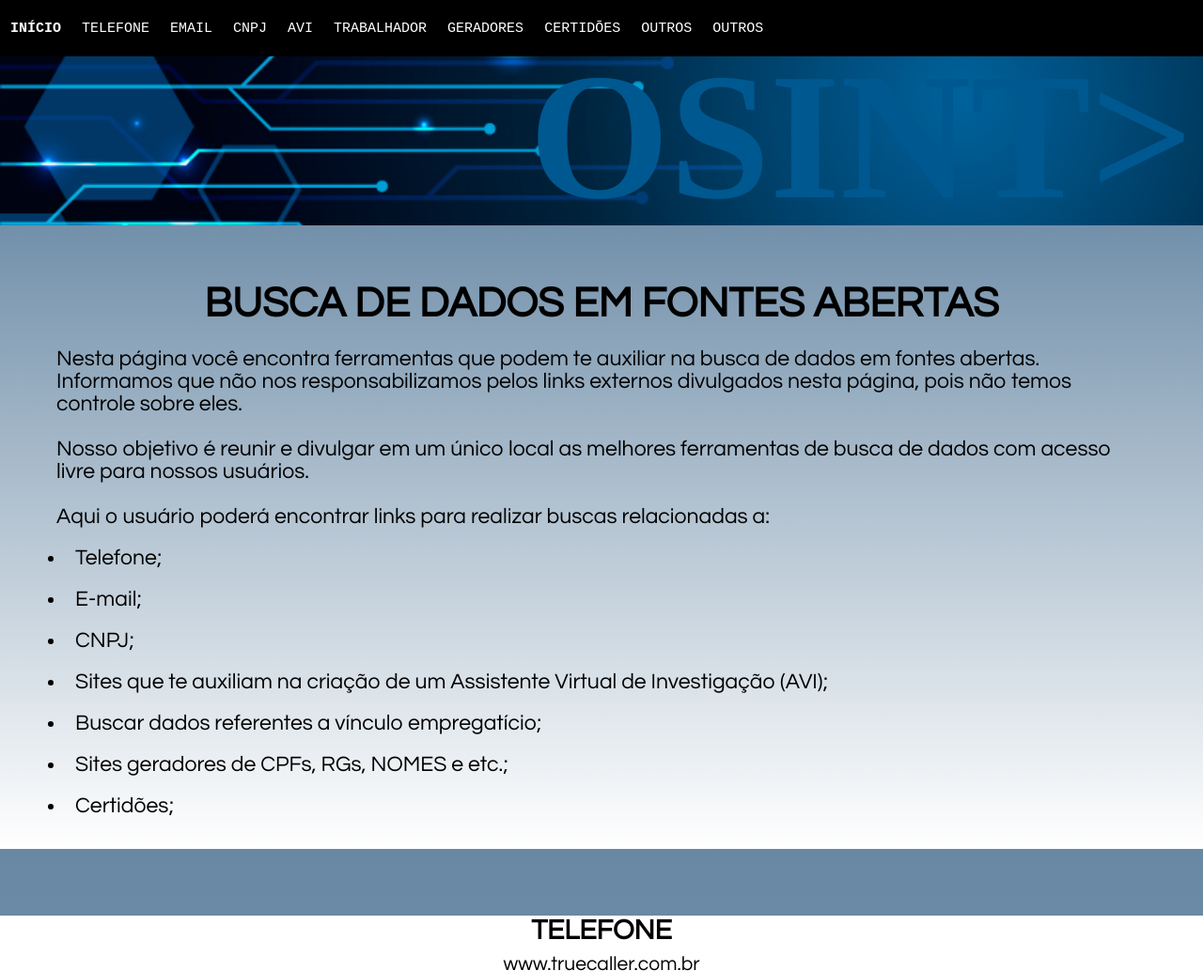
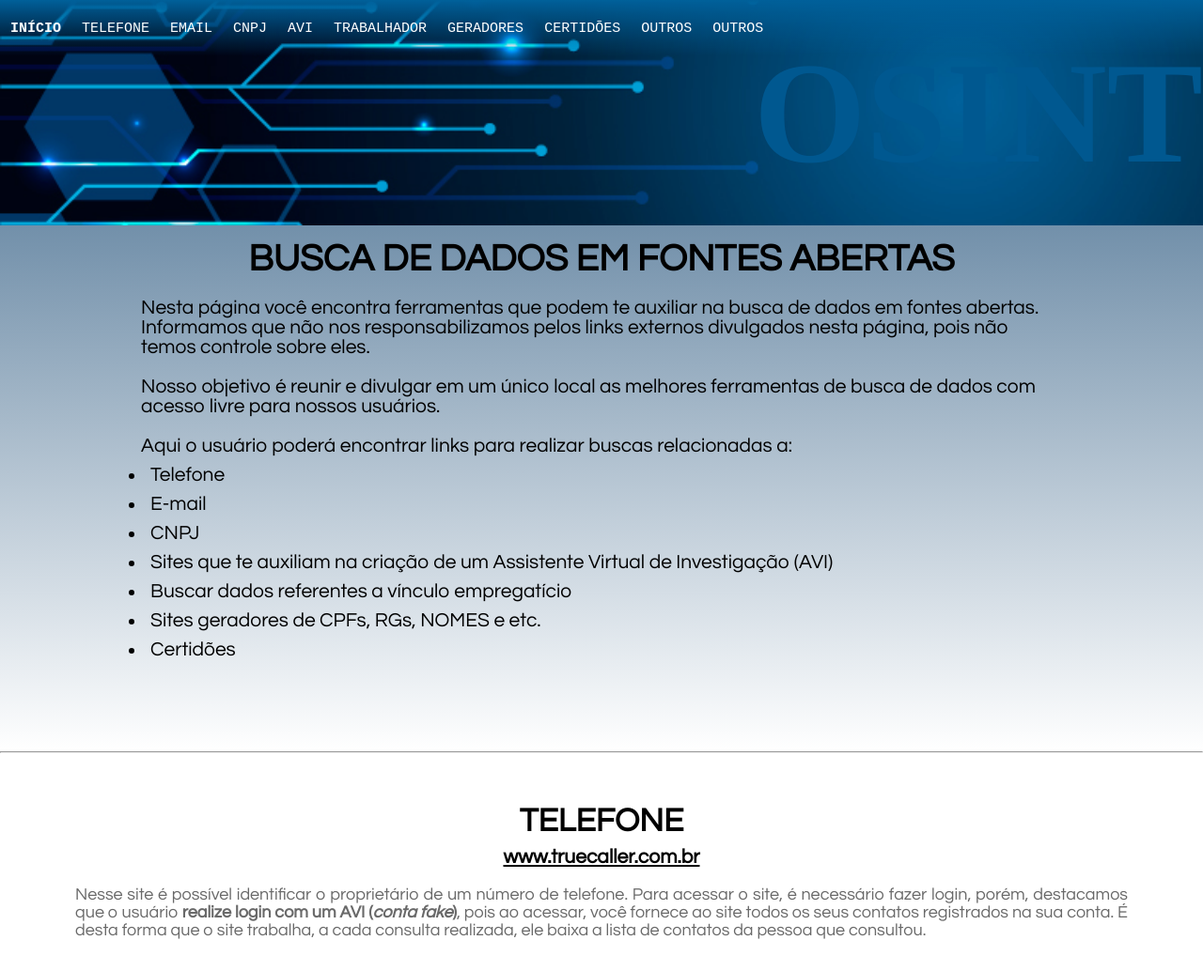
Before and after one commit to FelipeBorgesCWB/OSINT-2, a plain HTML site: page index.html in a window 1280 px wide. Shown: the top 1034 px of the page at 94% size. Drawn offline with Linux system fonts and the light colour scheme.

Commit message:
alteração na NAV

```diff
--- a/estilo.css
+++ b/estilo.css
@@ -5,32 +5,22 @@
 
 body{
 	font-family:"century gothic";
-	font-size: 10px;
 	background-image: linear-gradient( 0deg, #ffffff 0%, #013766 140%);
 }
 
 header{
-	/*background: black;
-	background-image: url(imagens/fundo2.jpg);*/
 	background-image: url(imagens/tec.jpg);
 	background-position: center;
 	background-size: 100%;
 	background-repeat: no-repeat;
 	height: 30vh;
 	display: flex;
-	flex-direction: row;
-	justify-content: right;
+	justify-content: flex-end;
 	align-items: center;
-	color: white;
 }
 
 #osint{
-	/*font-size: 200px;
-	font-family: "century gothic", "helvetica",arial;
-	/*text-shadow: 0 0 0.3em #F87, 0 0 0.2em #F87;*/
-  	font-size: 15vw;
-	margin-right: 10px;
-	margin-top: 50px;
+  	font-size: 12vw;
   	font-family: Times, serif;
   	animation: cor 40s infinite;
 }
@@ -62,84 +52,55 @@ header{
 .titulo{
 	display: flex;
 	flex-direction: column;
+	margin-top: 15px;
 	text-align: center;
-	font-size: 45px;
+	font-size: 40px;
 	color: rgb(0, 0, 0);
 }
 
 .primeiraPagina {
-	height: 68vh;
+	height: 70vh;
 	display: flex;
 	flex-direction: column;
-	font-size: 23px;
-	padding: 60px;
+	font-size: 21px;
+	padding: 0px 150px 0px 150px;
 	background-image:linear-gradient( 0deg, #ffffff 0%, #013766 180%);
 }
 
 ul, li{
-	padding: 10px;
-}
-
-footer{
-	display: flex;
-	flex-direction: row;
-	align-items: center;
-	justify-content: center;
-	height: 100px;
-	margin-top: 100px;
-	font-size: 2em;
-	background: black;
-	color: white;
-	text-align: center;
-	font-family: 'Courier New', Courier, monospace;
+	padding: 5px;
 }
 
 .nav{
 	display: flex;
-	justify-content: left;
 	font-family: 'Courier New', Courier, monospace;
 	width: 100%;
 	height: 60px;
 	position: fixed;
-	font-size: 10px;
-	background-color: rgba(0, 0, 0);
+	background-image: linear-gradient(to bottom, #00609a, transparent);
 }
 
 .links{
-	display: flex;
 	font-size: 15px;
 	padding: 5px;
+	display: flex;
 	align-items: center;
-	background-color: transparent;
 	border: 1px solid rgba(0, 0, 0, 0);
 }
 
 a{
 	text-decoration: none;
 	color: white;
-	font-weight: 400;
 	padding: 5px;
 }
 
 .links a:hover {
-	/*text-decoration: underline;
-  	text-decoration-thickness: 2px;*/
+  	/*text-decoration-thickness: 2px;*/
   	text-decoration: underline;
 }
 
 .links:active{
 	border: 1px solid white;
-}
-
-.linkExternos a{
-	text-decoration: none;
-	color: black;
-	text-decoration: underline;
-}
-
-.linkExternos a:hover{
-	font-size: 30px;
-	transition: 0.4s;
 }
 
 .conteudo{
@@ -153,6 +114,17 @@ a{
 	padding: 0px;
 	font-family: "century gothic";
 	padding: 10px 0 30px 0;
+}
+
+.linkExternos a{
+	text-decoration: none;
+	color: black;
+	text-decoration: underline;
+}
+
+.linkExternos a:hover{
+	font-size: 30px;
+	transition: 0.4s;
 }
 
 .textoTitulo{
@@ -177,19 +149,26 @@ html{
 }
 
 .h3{
-	margin-top: 20px;
+	height: 90px;
+	display: flex;
+	flex-direction: column;
 	text-align: center;
-	font-size: 30px;
-	background-color: rgb(255, 255, 255);
-	/*border-top: 2px solid rgb(162, 240, 253);*/
+	justify-content: end;
+	font-size: 35px;
+	background-color: white;
 }
 
-.hX{
-	margin-top: 20px;
+footer{
+	display: flex;
+	align-items: center;
+	justify-content: center;
+	height: 100px;
+	margin-top: 200px;
+	font-size: 15px;
+	background: black;
+	color: white;
 	text-align: center;
-	font-size: 30px;
-	background-color: transparent;
-	color: transparent;
+	font-family: 'Courier New', Courier, monospace;
 }
 
 @keyframes animate{
--- a/index.html
+++ b/index.html
@@ -24,7 +24,7 @@
 
 		<header>
 
-			<h1 id="osint">OSINT></h1>
+			<h1 id="osint">OSINT</h1>
 
 		</header>
 
@@ -33,24 +33,28 @@
 			<div class="primeiraPagina">
 				<h2 class="titulo">BUSCA DE DADOS EM FONTES ABERTAS</h1><br>
 				<p class="textoTitulo">
-					Nesta página você encontra ferramentas que podem te auxiliar na busca de dados em fontes abertas. Informamos que não nos responsabilizamos pelos links externos divulgados nesta página, pois não temos controle sobre eles. <br><br>Nosso objetivo é reunir e divulgar em um único local as melhores ferramentas de busca de dados com acesso livre para nossos usuários.<br><br>
+					Nesta página você encontra ferramentas que podem te auxiliar na busca de dados em fontes abertas.
+					Informamos que não nos responsabilizamos pelos links externos divulgados nesta página, pois não
+					temos controle sobre eles. <br><br>
+
+					Nosso objetivo é reunir e divulgar em um único local as melhores ferramentas de busca de dados
+					com acesso livre para nossos usuários.<br><br>
+
 					Aqui o usuário poderá encontrar links para realizar buscas relacionadas a:
 				</p>
-					<ul class="lista">
-						<li>Telefone;</li>
-						<li>E-mail;</li>
-						<li>CNPJ;</li>
-						<li>Sites que te auxiliam na criação de um Assistente Virtual de Investigação (AVI);</li>
-						<li>Buscar dados referentes a vínculo empregatício;</li>
-						<li>Sites geradores de CPFs, RGs, NOMES e etc.;</li>
-						<li>Certidões;</li>
-					</ul>
-
+				<ul class="lista">
+					<li>Telefone</li>
+					<li>E-mail</li>
+					<li>CNPJ</li>
+					<li>Sites que te auxiliam na criação de um Assistente Virtual de Investigação (AVI)</li>
+					<li>Buscar dados referentes a vínculo empregatício</li>
+					<li>Sites geradores de CPFs, RGs, NOMES e etc.</li>
+					<li>Certidões</li>
+				</ul>
 			</div>
 
 			<div id="telefone">
-
-				<h3 class="hX">TELEFONE</h3>
+				<hr>
 				<h3 class="h3">TELEFONE</h3>
 				<div class="conteudo">
 					<h3 class="linkExternos"><a href="https://www.truecaller.com/" target="_blank">www.truecaller.com.br</a></h3>
@@ -64,8 +68,7 @@
 			</div>
 
 			<div id="email">
-
-				<h3 class="hX">EMAIL</h3>
+				<hr>
 				<h3 class="h3">EMAIL</h3>
 				<div class="conteudo">
 					<h3 class="linkExternos"><a href="https://epieos.com/" target="_blank">www.epieos.com</a></h3>
@@ -87,8 +90,7 @@
 			</div>
 
 			<div id="cnpj">
-
-				<h3 class="hX">CNPJ</h3>
+				<hr>
 				<h3 class="h3">CNPJ</h3>
 				<div class="conteudo">
 					<h3 class="linkExternos"><a href="https://www.redecnpj.com.br/rede/" target="_blank">www.redecnpj.com.br</a></h3>
@@ -102,8 +104,7 @@
 			</div>
 
 			<div id="AVI">
-
-				<h3 class="hX" id="avi">AVI</h3>
+				<hr>
 				<h3 class="h3" id="avi">AVI</h3>
 				<div class="conteudo">
 					<h3 class="linkExternos"><a id="person" href="https://www.thispersondoesnotexist.com/" target="_blank">www.thispersondoesnotexist.com</a></h3>
@@ -115,9 +116,8 @@
 			</div>
 
 			<div id="trabalhador">
-
-				<h3 class="hX" id="trabalhador">TRABALHADOR</h3>
-				<h3 class="h3" id="trabalhador">TRABALHADOR</h3>
+				<hr>
+				<h3 class="h3">TRABALHADOR</h3>
 				<div class="conteudo">
 					<h3 class="linkExternos"><a id="rais" href="http://rais.gov.br/sitio/consulta_trabalhador_lista.jsf;jsessionid=sqiDhPhfl-xbLxUOepWa4qME.3" target="_blank">www.rais.gov.br</a></h3>
 					<p id="p4">
@@ -130,8 +130,7 @@
 			</div>
 
 			<div id="geradores">
-
-				<h3 class="hX">GERADORES</h3>
+				<hr>
 				<h3 class="h3">GERADORES</h3>
 				<div class="conteudo">
 					<h3 class="linkExternos"><a id="4devs" href="https://www.4devs.com.br/" target="_blank">www.4devs.com</a></h3>
@@ -144,8 +143,7 @@
 			</div>
 
 			<div id="certidoes">
-
-				<h3 class="hX">CERTIDÕES</h3>
+				<hr>
 				<h3 class="h3">CERTIDÕES</h3>
 				<div class="conteudo">
 					<h3 class="linkExternos"><a href="http://www.e-certidoes.com.br/SistemaECertidoes.php" target="_blank">www.e-certidoes.com.br</a></h3>
```
